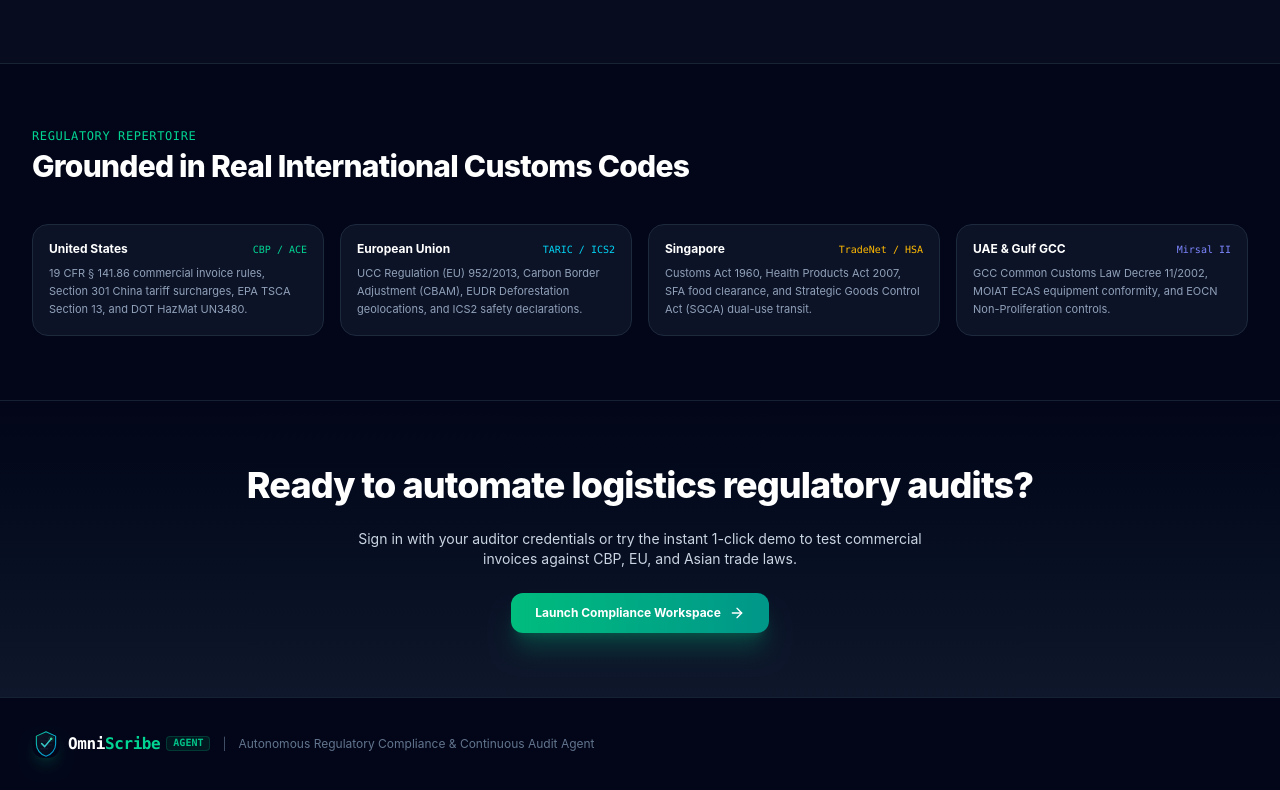
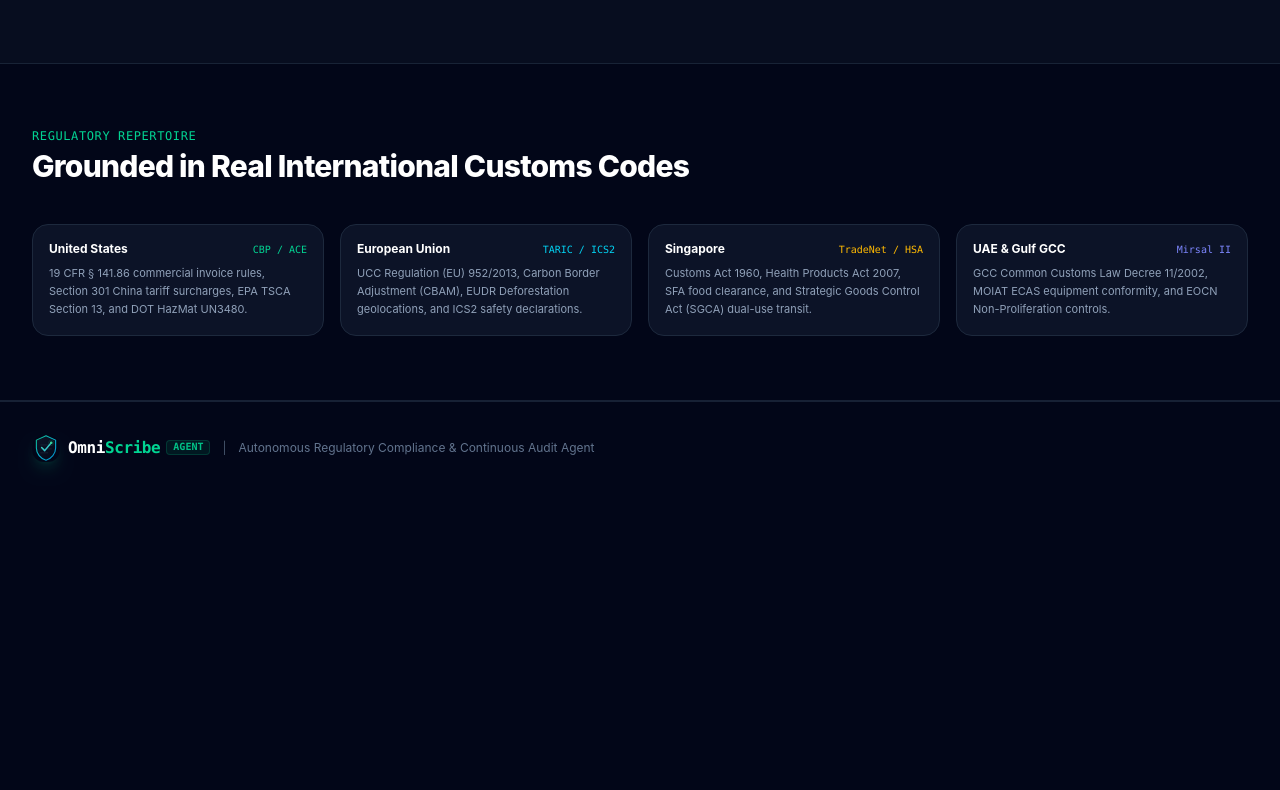
Before and after one commit to soumitpathak/OmniScribe, a React (Vite) app: page / in a window 1280 px wide. Shown: the part 1851-2641 px from the top of the page. After the commit the page ends 2345 px from the top, so only its background shows below. Built offline with nearby package versions, Linux system fonts and the light colour scheme.

Commit message:
Remove bottom CTA section and TLS badge

```diff
--- a/src/components/HomePage.tsx
+++ b/src/components/HomePage.tsx
@@ -313,7 +313,6 @@
                           />
                           <span>Keep me signed in</span>
                         </label>
-                        <span className="text-[11px] text-slate-500 font-mono">TLS 1.3 256-Bit</span>
                       </div>
 
                       <button
@@ -765,29 +764,6 @@
             </div>
           </div>
         </section>
-
-        {/* Bottom CTA Section */}
-        <section className="py-16 bg-gradient-to-b from-slate-950 to-slate-900">
-          <div className="max-w-4xl mx-auto px-4 sm:px-6 lg:px-8 text-center space-y-6">
-            <h2 className="text-2xl sm:text-4xl font-extrabold text-white tracking-tight">
-              Ready to automate logistics regulatory audits?
-            </h2>
-            <p className="text-sm text-slate-300 max-w-xl mx-auto">
-              Sign in with your auditor credentials or try the instant 1-click demo to test commercial invoices against CBP, EU, and Asian trade laws.
-            </p>
-            <div className="flex flex-wrap items-center justify-center gap-3">
-              <button
-                onClick={() => {
-                  quickDemoLogin('compliance_officer');
-                }}
-                className="px-6 py-3 rounded-xl bg-gradient-to-r from-emerald-500 to-teal-600 hover:from-emerald-400 hover:to-teal-500 text-white font-bold text-xs shadow-xl shadow-emerald-500/25 transition-all flex items-center gap-2 cursor-pointer"
-              >
-                <span>Launch Compliance Workspace</span>
-                <ArrowRight className="w-4 h-4" />
-              </button>
-            </div>
-          </div>
-        </section>
       </main>
 
       {/* Clean Single-Zone Footer */}
```
